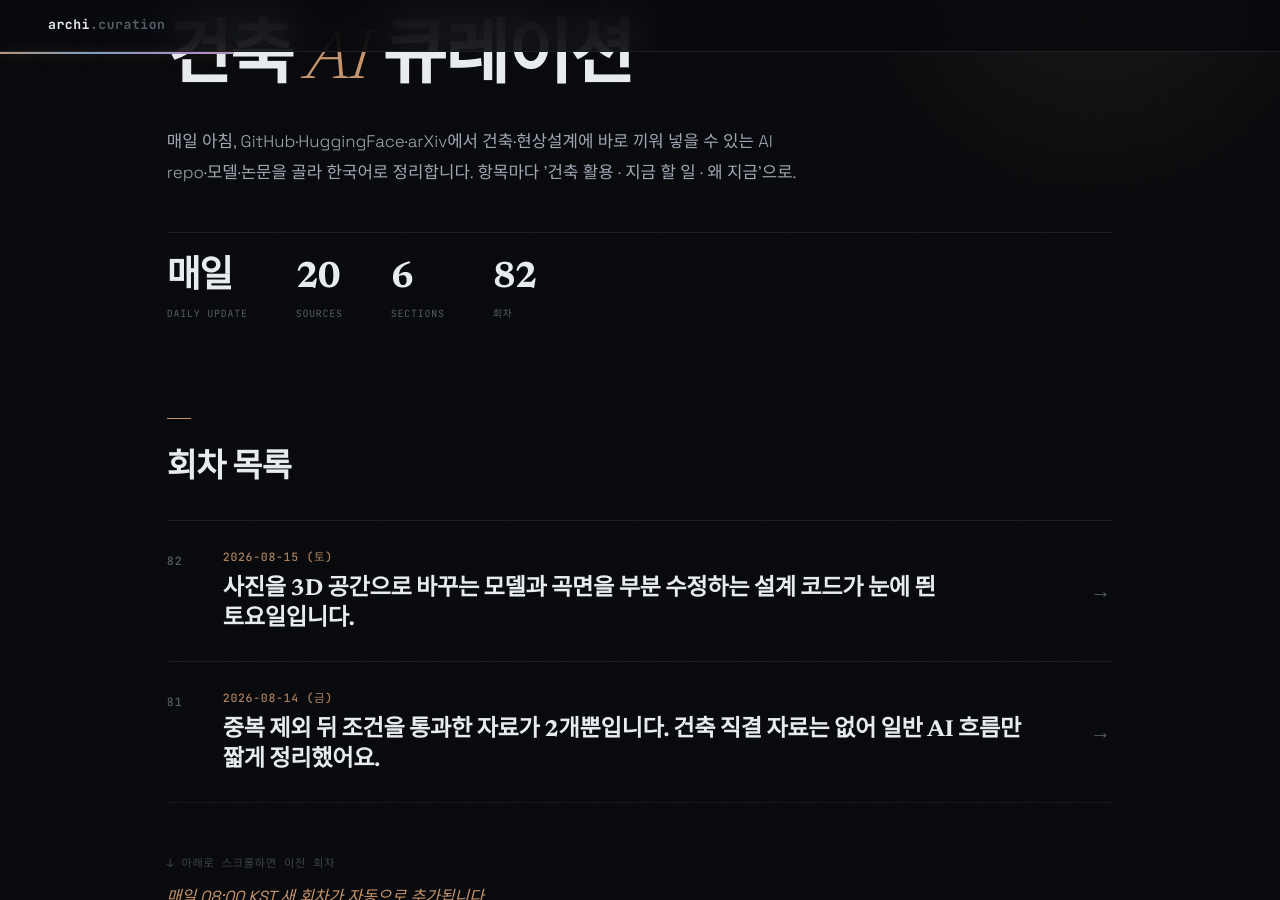
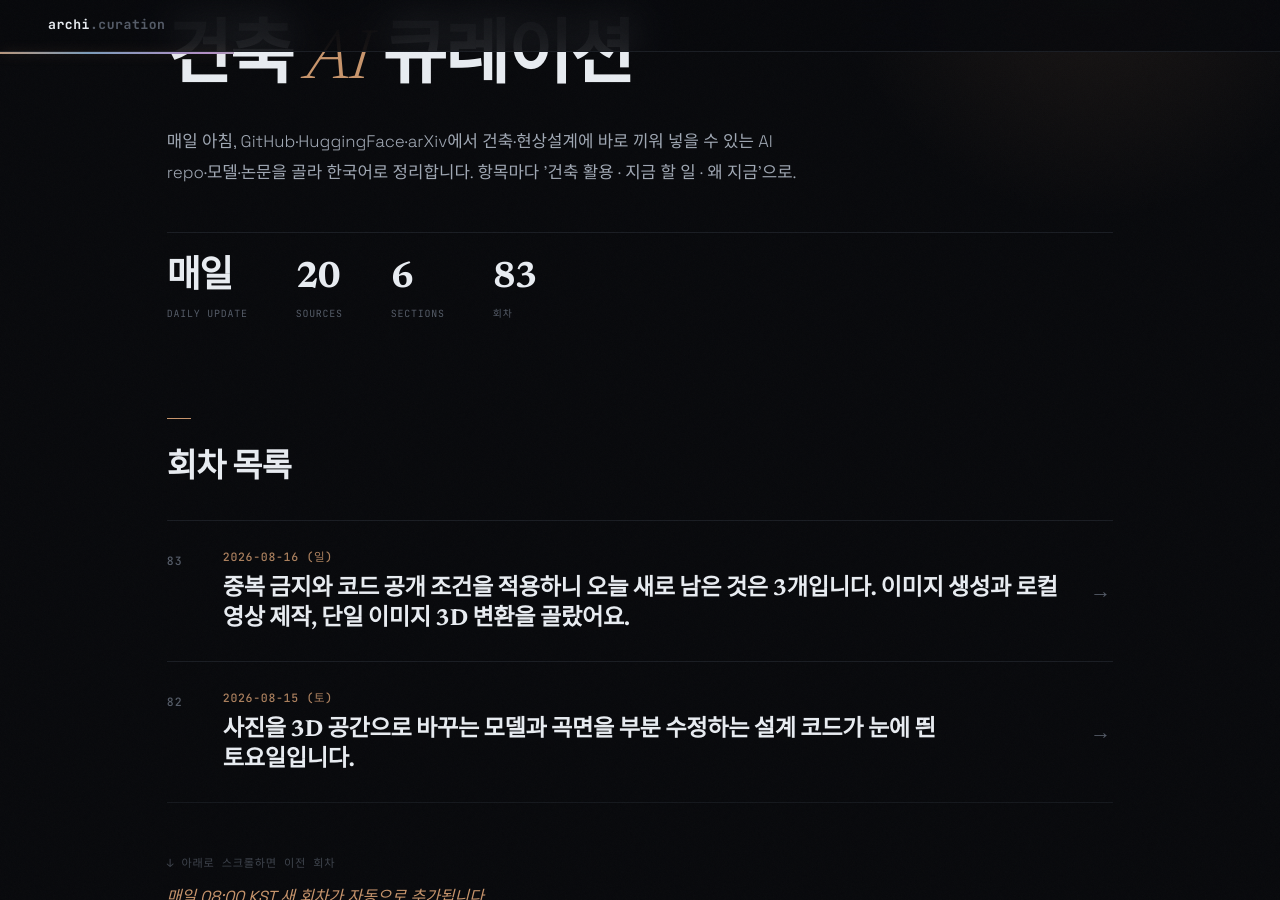
Before and after one commit to ghkch5gh-jpg/ainews-curation, a Jekyll site: the page built from index.md, in a window 1280 px wide and 900 px high, scrolled down 190 px. Built offline with Jekyll 4.4.1, drawn with Linux system fonts in a browser that asks for light colours; some web fonts are replaced.

Commit message:
daily: 2026-08-16

```diff
--- /dev/null
+++ b/2026-08-16_일.md
@@ -0,0 +1,60 @@
+---
+title: 2026-08-16 (일)
+eyebrow: ARCH · AI CURATION
+hero_title: "2026 · 08 · 16 <em>(일)</em>"
+description: "중복 금지와 코드 공개 조건을 적용하니 오늘 새로 남은 것은 3개입니다. 이미지 생성과 로컬 영상 제작, 단일 이미지 3D 변환을 골랐어요."
+summary: 중복 금지와 코드 공개 조건을 적용하니 오늘 새로 남은 것은 3개입니다. 이미지 생성과 로컬 영상 제작, 단일 이미지 3D 변환을 골랐어요.
+---
+
+<div class="news">
+<section class="news-flow-sec reveal"><h2 class="news-flow__t">이번 회차 흐름</h2><div class="news-flow"><p>안녕하세요! 오늘 수집분은 새 도구가 적다기보다, 쓸 만한 항목 대부분이 최근 회차와 겹친 날입니다. 중복 저장소와 코드가 아직 공개되지 않은 논문은 모두 뺐어요. 남은 흐름은 이미지 한 장에서 설계 표현이나 3D 초안을 만드는 도구, 그리고 사무실 컴퓨터에서 영상 생성 모델을 시험하는 방법입니다. 특히 3D 변환 모델은 바로 실무에 쓰기보다 형태 검토용 시험 재료로 보는 편이 안전합니다. 항목 수를 채우기 위해 출처가 불분명한 자료를 보태지는 않았습니다.</p></div></section>
+<section class="news-sec">
+<h2 class="news-sec__t">오늘의 헤드라인</h2>
+<article class="ni reveal">
+  <header class="ni__h">
+    <span class="ni__n">01</span>
+    <a class="ni__t" href="https://huggingface.co/AIExxplorer/AIEXX_GENAI_IMAGE_TO_3D" target="_blank" rel="noopener">스케치 한 장을 3D 초안으로 바꾸는 AIEXX <span class="ni__arrow">↗</span></a>
+    <span class="ni__tr"><span class="ni__src">HuggingFace</span><span class="ni__score">7/10</span></span>
+  </header>
+  <p class="ni__body">AIEXX는 이미지 한 장에서 3D 결과를 생성하는 모델입니다. 공개 페이지에는 이미지-to-3D, 3D 생성·복원, 메시 생성, TripoSR 등의 태그가 붙어 있습니다. 다만 발췌문만으로는 Rhino 연동 여부나 치수 정확도, 건축 부재 인식 성능을 확인할 수 없습니다.</p>
+  <ul class="ni__pts"><li>단일 이미지를 3D 형태로 바꾸는 모델</li><li>투시도에서 거친 매스 초안을 얻는 시험에 적합</li><li>치수·벽체·층 구분 정확도는 별도 검증 필요</li></ul>
+  <div class="ni__meta">
+    <div class="ni__row"><dt>얻는 것</dt><dd>이미지를 3D 형상으로 변환하는 작업에 시험해볼 수 있습니다. 건축 설계나 BIM 작업에 적합한지는 별도 검증이 필요합니다.</dd></div>
+    <div class="ni__row ni__row--do"><dt>지금 할 일</dt><dd><p class="ni__do-text">모델 저장소의 사용법과 파일 구성을 먼저 확인한 뒤, 대표 이미지 한 장으로 출력 형식과 품질을 시험하세요.</p></dd></div>
+    <div class="ni__row ni__row--why"><dt>왜 지금</dt><dd>이미지에서 3D를 만드는 모델은 많지만 건축 도면처럼 정확한 결과를 보장하지는 않습니다. 지금은 작은 시험으로 모델의 한계를 직접 확인할 시점이에요.</dd></div>
+  </div>
+  <footer class="ni__f"><span class="ni__verified">✓ 원문 대조</span><a class="ni__story" href="https://huggingface.co/AIExxplorer/AIEXX_GENAI_IMAGE_TO_3D" target="_blank" rel="noopener">스토리 →</a></footer>
+</article>
+<article class="ni reveal">
+  <header class="ni__h">
+    <span class="ni__n">02</span>
+    <a class="ni__t" href="https://huggingface.co/unsloth/MiniMax-H3-GGUF" target="_blank" rel="noopener">사무실 컴퓨터에서 돌려보는 MiniMax-H3 영상 모델 <span class="ni__arrow">↗</span></a>
+    <span class="ni__tr"><span class="ni__src">HuggingFace</span><span class="ni__score">5/10</span></span>
+  </header>
+  <p class="ni__body">이 저장소는 이미지와 글을 입력받아 영상을 생성하는 MiniMax-H3의 GGUF 배포판입니다. 영어와 중국어를 지원하며, text-to-video·image-to-video·video-generation 및 stable-diffusion.cpp 태그가 붙어 있습니다. 발췌문만으로는 구체적인 하드웨어 요구량이나 건축 영상의 일관성을 확인할 수 없습니다.</p>
+  <ul class="ni__pts"><li>설계 이미지를 외부 서비스에 올리지 않고 시험 가능</li><li>현상설계 발표용 분위기 영상 제작에 활용 가능</li><li>형태 일관성과 실제 구동 사양을 먼저 확인해야 함</li></ul>
+  <div class="ni__meta">
+    <div class="ni__row"><dt>얻는 것</dt><dd>텍스트 또는 이미지를 바탕으로 영상을 생성하는 작업에 시험해볼 수 있습니다. 보안성이나 건축 표현 적합성은 실제 실행 환경과 결과물을 통해 별도로 검증해야 합니다.</dd></div>
+    <div class="ni__row ni__row--do"><dt>지금 할 일</dt><dd><p class="ni__do-text">저장소의 파일 목록과 각 파일의 용량을 확인하고, 사용할 실행 프로그램이 해당 GGUF 파일을 지원하는지 대조하세요.</p></dd></div>
+    <div class="ni__row ni__row--why"><dt>왜 지금</dt><dd>모델이 하루 전에 갱신돼 로컬 실행 선택지가 빠르게 정리되고 있습니다. 다만 내려받기 전에 컴퓨터 사양과 이용 조건을 확인하는 것이 먼저예요.</dd></div>
+  </div>
+  <footer class="ni__f"><span class="ni__verified">✓ 원문 대조</span><a class="ni__story" href="https://huggingface.co/unsloth/MiniMax-H3-GGUF" target="_blank" rel="noopener">스토리 →</a></footer>
+</article>
+<article class="ni reveal">
+  <header class="ni__h">
+    <span class="ni__n">03</span>
+    <a class="ni__t" href="https://huggingface.co/Gazingstars123/Anima-2.9B" target="_blank" rel="noopener">콘셉트 이미지 변주용 Anima 2.9B <span class="ni__arrow">↗</span></a>
+    <span class="ni__tr"><span class="ni__src">HuggingFace</span><span class="ni__score">4/10</span></span>
+  </header>
+  <p class="ni__body">Anima-2.9B는 글을 입력해 이미지를 만드는 Text-to-Image 모델입니다. Diffusion Single File과 ComfyUI 태그가 있으며 비상업용 라이선스가 표시돼 있습니다. 건축 전용 성능이나 도면 정확도는 발췌문에서 확인되지 않습니다.</p>
+  <ul class="ni__pts"><li>글로 이미지를 만드는 2.9B 규모 모델</li><li>재료·조명·계절 표현의 빠른 비교에 활용 가능</li><li>평면과 입면의 정확성을 기대하기는 어려움</li></ul>
+  <div class="ni__meta">
+    <div class="ni__row"><dt>얻는 것</dt><dd>문장으로 여러 이미지를 생성해 표현 방향을 탐색하는 데 시험해볼 수 있습니다. 건축 설계나 도면 작성에 적합한지는 별도 검증이 필요합니다.</dd></div>
+    <div class="ni__row ni__row--do"><dt>지금 할 일</dt><dd><p class="ni__do-text">모델 저장소의 사용법과 라이선스 조건을 확인한 뒤, 같은 문장에 재료 표현만 달리 지정해 결과를 비교하세요.</p></dd></div>
+    <div class="ni__row ni__row--why"><dt>왜 지금</dt><dd>14시간 이내에 갱신된 새 모델이라 초기 반응과 사용법이 형성되는 단계입니다. 기존 표현 도구보다 나은지는 작은 비교 시험으로 판단하면 됩니다.</dd></div>
+  </div>
+  <footer class="ni__f"><span class="ni__verified">✓ 원문 대조</span><a class="ni__story" href="https://huggingface.co/Gazingstars123/Anima-2.9B" target="_blank" rel="noopener">스토리 →</a></footer>
+</article>
+</section>
+<div class="news-outro"><span class="news-outro__t">맺음말</span><p>오늘은 풍성한 목록보다 중복 없는 세 가지 시험거리를 남기는 편이 낫다고 판단했어요. 주말에는 완성 도구를 찾기보다 같은 매스 이미지 한 장을 세 도구에 넣어 결과 차이를 확인해보세요.</p></div>
+</div>
--- a/index.md
+++ b/index.md
@@ -10,12 +10,13 @@ stats:
     lbl: "Sources"
   - num: "6"
     lbl: "Sections"
-  - num: "82"
+  - num: "83"
     lbl: "회차"
 ---
 
 ## 회차 목록
 
+- [2026-08-16 (일) — 중복 금지와 코드 공개 조건을 적용하니 오늘 새로 남은 것은 3개입니다. 이미지 생성과 로컬 영상 제작, 단일 이미지 3D 변환을 골랐어요.](2026-08-16_일.html)
 - [2026-08-15 (토) — 사진을 3D 공간으로 바꾸는 모델과 곡면을 부분 수정하는 설계 코드가 눈에 띈 토요일입니다.](2026-08-15_토.html)
 - [2026-08-14 (금) — 중복 제외 뒤 조건을 통과한 자료가 2개뿐입니다. 건축 직결 자료는 없어 일반 AI 흐름만 짧게 정리했어요.](2026-08-14_금.html)
 - [2026-08-13 (목) — 사진 한 장을 3D 초안으로 바꾸는 모델과 3D 공간의 이상 지점을 찾는 코드가 오늘의 중심입니다.](2026-08-13_목.html)
```
